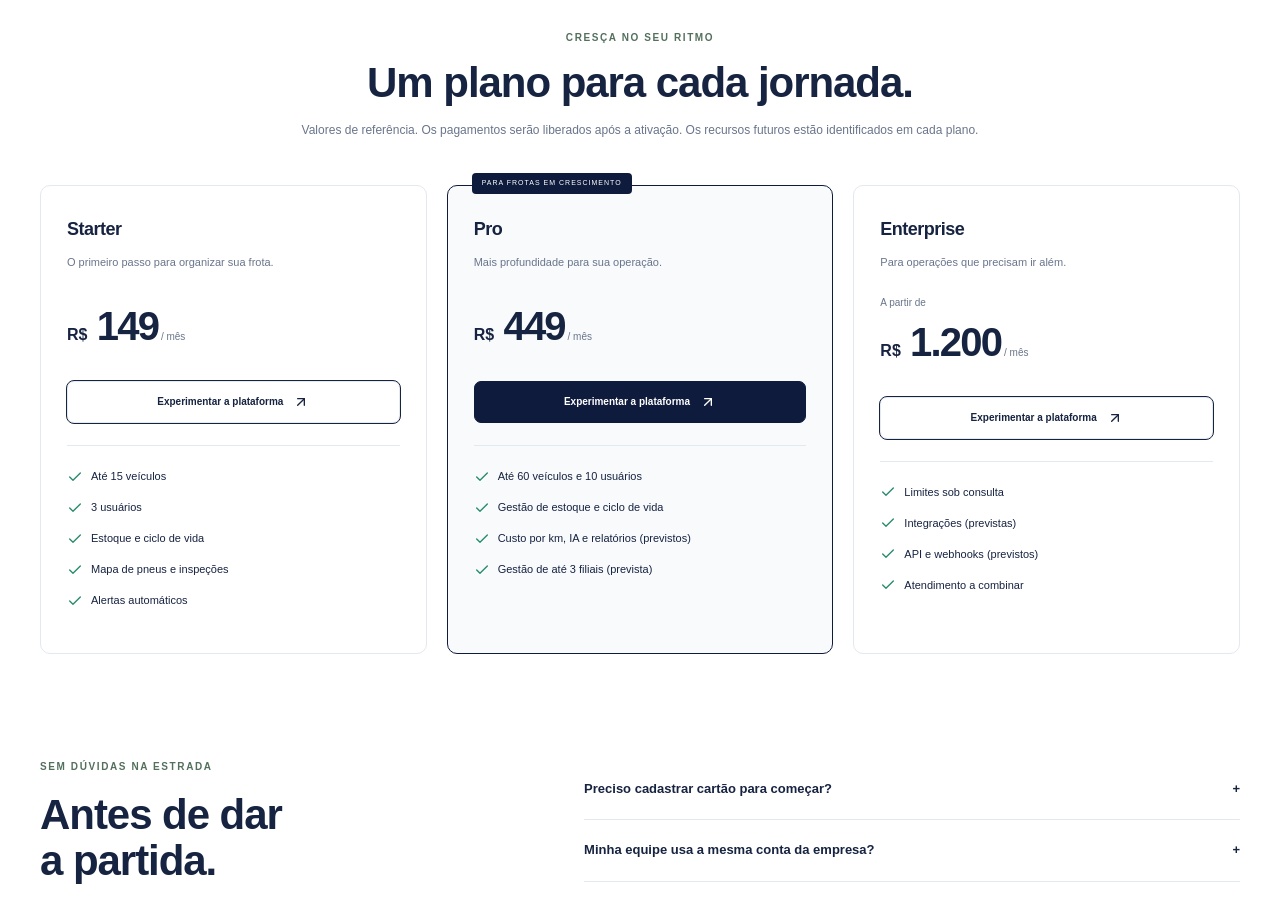
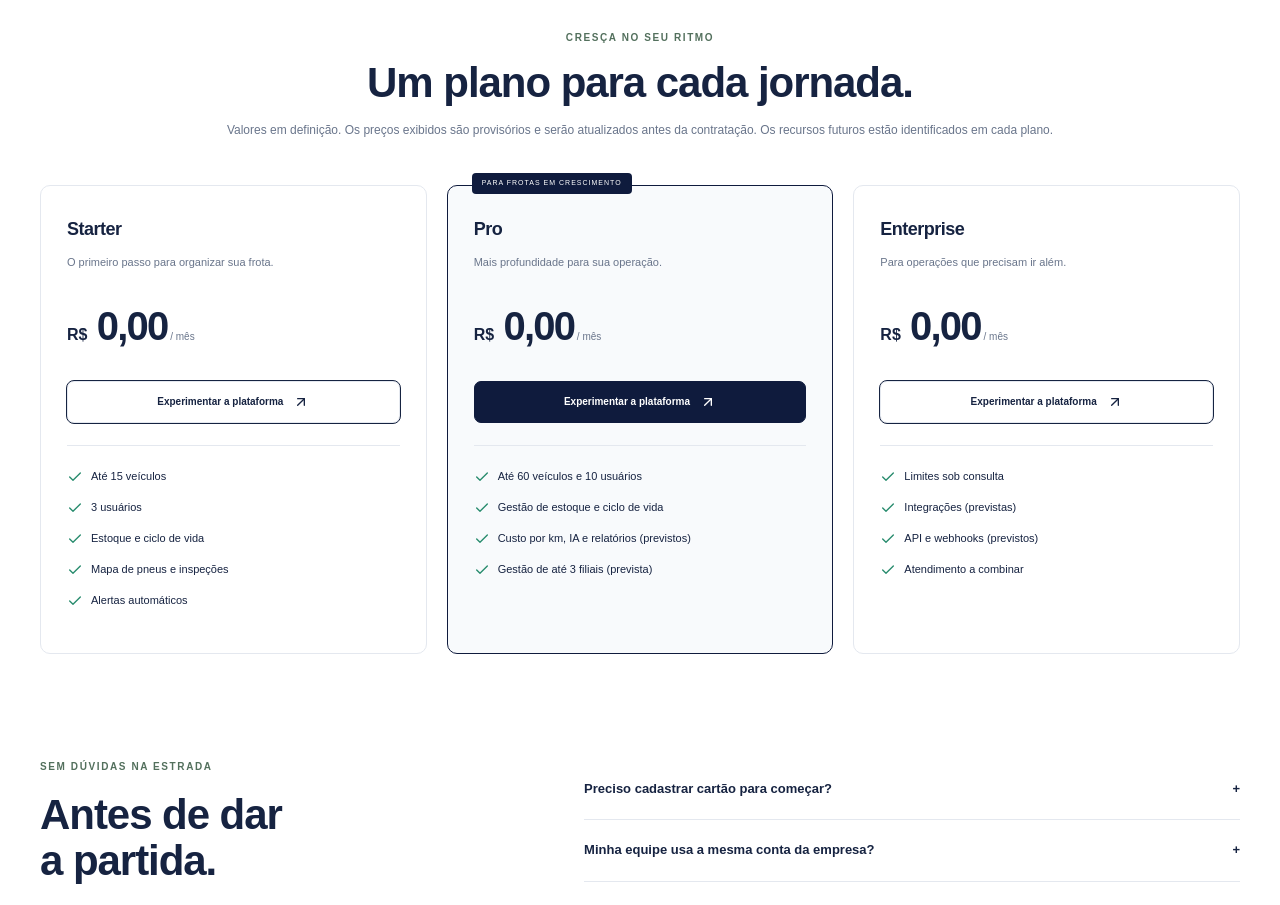
Before and after one commit to geevheit-tecnology/geevheithtires, a Next.js app in the folder web/: page / in a window 1280 px wide. Shown: the part 2260-3165 px from the top of the page. Built offline with nearby package versions, Linux system fonts and the light colour scheme.

Commit message:
chore: show provisional zero prices on plan cards

```diff
--- a/web/components/landing.tsx
+++ b/web/components/landing.tsx
@@ -385,15 +385,16 @@ export default function Home() {
             <div className="eyebrow dark">CRESÇA NO SEU RITMO</div>
             <h2>Um plano para cada jornada.</h2>
             <p>
-              Valores de referência. Os pagamentos serão liberados após a ativação.
-              Os recursos futuros estão identificados em cada plano.
+              Valores em definição. Os preços exibidos são provisórios e serão
+              atualizados antes da contratação. Os recursos futuros estão
+              identificados em cada plano.
             </p>
           </div>
           <div className="plans">
             {[
               {
                 name: "Starter",
-                price: "149",
+                price: "0,00",
                 desc: "O primeiro passo para organizar sua frota.",
                 items: [
                   "Até 15 veículos",
@@ -405,7 +406,7 @@ export default function Home() {
               },
               {
                 name: "Pro",
-                price: "449",
+                price: "0,00",
                 desc: "Mais profundidade para sua operação.",
                 items: [
                   "Até 60 veículos e 10 usuários",
@@ -416,7 +417,7 @@ export default function Home() {
               },
               {
                 name: "Enterprise",
-                price: "1.200",
+                price: "0,00",
                 desc: "Para operações que precisam ir além.",
                 items: [
                   "Limites sob consulta",
@@ -436,7 +437,6 @@ export default function Home() {
                 <span className="label">{p.name}</span>
                 <p>{p.desc}</p>
                 <div className="price">
-                  {i === 2 && <small>A partir de </small>}
                   <span>R$</span> {p.price}
                   <small>{" / mês"}</small>
                 </div>
```
